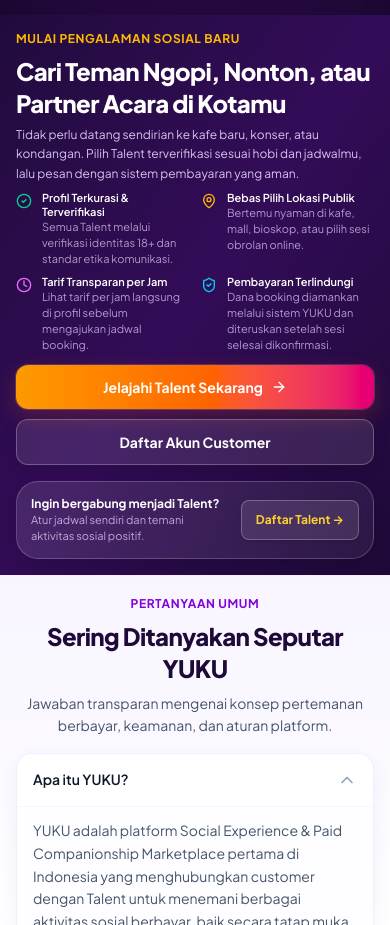
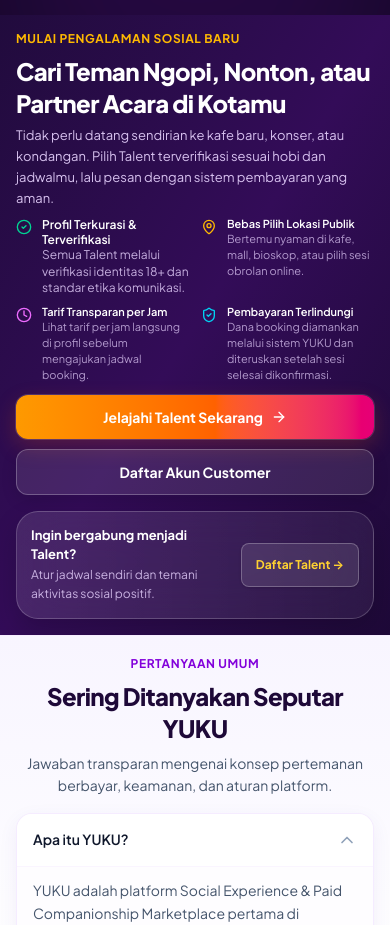
Before and after one commit to yukusocialindonesia-cpu/YUKU-SOCIAL-PRODUCTION, a React (Vite) app: page / in a window 390 px wide. Shown: the part 2380-3305 px from the top of the page. Built offline with nearby package versions, Linux system fonts and the light colour scheme; no server answers; the database is empty.

Commit message:
Improve talent CTA mobile typography and touch target

```diff
--- a/src/components/home/TalentCtaSection.tsx
+++ b/src/components/home/TalentCtaSection.tsx
@@ -24,19 +24,19 @@ export const TalentCtaSection: React.FC<TalentCtaSectionProps> = ({
             <h2 className="text-2xl sm:text-4xl font-extrabold tracking-tight text-white mb-1.5 md:mb-4">
               Cari Teman Ngopi, Nonton, atau Partner Acara di Kotamu
             </h2>
-            <p className="text-xs sm:text-base text-purple-200/90 leading-relaxed mb-2 md:mb-5">
+            <p className="text-xs sm:text-base text-[13px] sm:text-base text-purple-200/90 leading-relaxed mb-2 md:mb-5">
               Tidak perlu datang sendirian ke kafe baru, konser, atau kondangan. Pilih Talent terverifikasi sesuai hobi dan jadwalmu, lalu pesan dengan sistem pembayaran yang aman.
             </p>
 
             {/* Customer Feature Highlights */}
-            <div className="grid grid-cols-2 gap-x-3 gap-y-2 sm:gap-4 mb-3 sm:mb-8 text-[10px] sm:text-xs">
+            <div className="grid grid-cols-2 gap-x-3 gap-y-2 sm:gap-4 mb-3 sm:mb-8 text-xs sm:text-xs">
               <div className="flex items-start gap-2.5">
                 <CheckCircle2 className="w-4 h-4 text-emerald-400 shrink-0 mt-0.5" />
                 <div>
-                  <strong className="text-white block font-semibold text-[11px] sm:text-sm leading-tight">
+                  <strong className="text-white block font-semibold text-xs sm:text-sm leading-tight">
                     Profil Terkurasi & Terverifikasi
                   </strong>
-                  <span className="text-purple-200/70 text-[11px] sm:text-xs leading-snug">
+                  <span className="text-purple-200/80 text-xs sm:text-xs leading-snug">
                     Semua Talent melalui verifikasi identitas 18+ dan standar etika komunikasi.
                   </span>
                 </div>
@@ -125,15 +125,15 @@ export const TalentCtaSection: React.FC<TalentCtaSectionProps> = ({
 
             {/* Secondary subtle Talent invitation */}
             <div className="p-3.5 sm:p-4 rounded-[22px] bg-gradient-to-r from-white/[0.11] to-white/[0.06] backdrop-blur-xl border border-white/20 shadow-[0_10px_26px_rgba(0,0,0,0.16)] flex items-center justify-between gap-3">
-              <div className="text-xs">
+              <div className="text-[13px]">
                 <span className="font-bold text-white block">Ingin bergabung menjadi Talent?</span>
-                <span className="text-purple-200/75 text-[11px]">
+                <span className="text-purple-200/80 text-xs">
                   Atur jadwal sendiri dan temani aktivitas sosial positif.
                 </span>
               </div>
               <button
                 onClick={onRegisterClick}
-                className="shrink-0 min-h-10 px-3.5 py-2 rounded-lg bg-white/10 hover:bg-white/20 border border-white/25 text-xs font-bold text-amber-300 shadow-sm transition-colors cursor-pointer whitespace-nowrap"
+                className="shrink-0 min-h-11 px-3.5 py-2 rounded-lg bg-white/10 hover:bg-white/20 border border-white/25 text-xs font-bold text-amber-300 shadow-sm transition-colors cursor-pointer whitespace-nowrap"
               >
                 Daftar Talent →
               </button>
```
